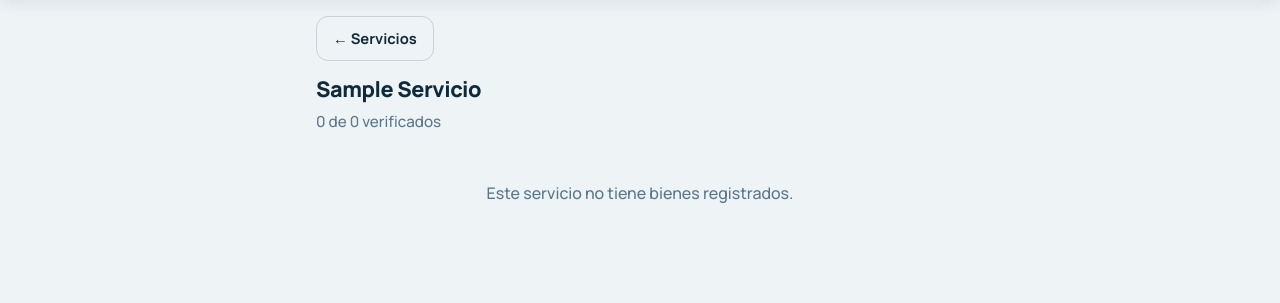
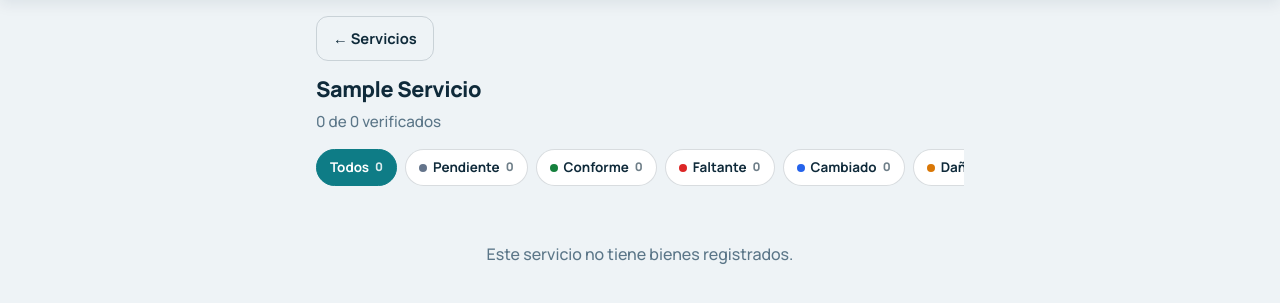
Before and after one commit to Void-grms/inventarioS, a Django app: page /servicio/1/ in a window 1280 px wide. Shown: the part 64-367 px from the top of the page. Run offline with Django 5.2, Linux system fonts and the light colour scheme; a user stored in the database is signed in; tables that the repository leaves empty hold one stand-in row (values such as "Sample post"); data that the repository does not hold is empty.

Commit message:
feat: filtros por estado (chips con conteo) en la vista de servicio

```diff
--- a/inventario/static/inventario/app.css
+++ b/inventario/static/inventario/app.css
@@ -225,6 +225,30 @@ a.card:hover { transform: translateY(-2px); box-shadow: var(--sh-2); }
 
 .empty { text-align: center; color: var(--muted); padding: var(--s6) var(--s4); }
 
+/* ---------- Chips de filtro ---------- */
+.chips { display: flex; gap: var(--s2); overflow-x: auto; padding-bottom: var(--s2); margin-bottom: var(--s4); -webkit-overflow-scrolling: touch; scrollbar-width: none; }
+.chips::-webkit-scrollbar { display: none; }
+.chip {
+  flex: none; display: inline-flex; align-items: center; gap: 6px;
+  border: 1px solid var(--border-strong); background: var(--surface);
+  color: var(--text); border-radius: var(--r-full); padding: 7px 13px;
+  font-size: .84rem; font-weight: 700; white-space: nowrap;
+  transition: background .16s var(--ease), border-color .16s, color .16s;
+}
+.chip__n { font-size: .74rem; font-weight: 800; opacity: .6; }
+.chip:active { transform: translateY(1px); }
+.chip--active { background: var(--brand); border-color: var(--brand); color: #fff; }
+.chip--active .chip__n { opacity: .85; }
+/* punto de color por estado (cuando no está activo) */
+.chip--pendiente::before,.chip--conforme::before,.chip--faltante::before,
+.chip--cambiado::before,.chip--danado::before { content:""; width:8px; height:8px; border-radius:50%; }
+.chip--pendiente::before { background: var(--st-pendiente); }
+.chip--conforme::before  { background: var(--st-conforme); }
+.chip--faltante::before  { background: var(--st-faltante); }
+.chip--cambiado::before  { background: var(--st-cambiado); }
+.chip--danado::before    { background: var(--st-danado); }
+.chip--active::before { background: #fff !important; }
+
 /* ---------- Historial (timeline) ---------- */
 .timeline { display: flex; flex-direction: column; gap: var(--s2); }
 .tl-item { background: var(--surface); border: 1px solid var(--border); border-left: 3px solid var(--brand); border-radius: var(--r-md); padding: var(--s3) var(--s4); box-shadow: var(--sh-1); }
--- a/inventario/templates/inventario/servicio_detalle.html
+++ b/inventario/templates/inventario/servicio_detalle.html
@@ -4,6 +4,15 @@
 <a class="btn btn--ghost" href="{% url 'avance' %}" style="margin-bottom:var(--s4)">← Servicios</a>
 <h1 class="page-title">{{ servicio.nombre|title }}</h1>
 <p class="page-sub">{{ servicio.total_verificados }} de {{ servicio.total_bienes }} verificados</p>
+
+<div class="chips">
+  {% for c in chips %}
+  <a class="chip chip--{{ c.clase }}{% if c.val == estado_sel %} chip--active{% endif %}"
+     href="?{% if c.val %}estado={{ c.val }}{% endif %}">
+    {{ c.lbl }} <span class="chip__n">{{ c.n }}</span>
+  </a>
+  {% endfor %}
+</div>
 
 <div class="list">
   {% for b in bienes %}
@@ -15,7 +24,7 @@
     {% estado_badge b.estado_verificacion %}
   </a>
   {% empty %}
-  <div class="empty">Este servicio no tiene bienes registrados.</div>
+  <div class="empty">{% if estado_sel %}No hay bienes con ese estado en este servicio.{% else %}Este servicio no tiene bienes registrados.{% endif %}</div>
   {% endfor %}
 </div>
 {% endblock %}
--- a/inventario/views.py
+++ b/inventario/views.py
@@ -1,5 +1,6 @@
 from django.contrib import messages
 from django.contrib.auth.decorators import login_required, user_passes_test
+from django.db.models import Count
 from django.http import HttpResponse
 from django.shortcuts import get_object_or_404, redirect, render
 
@@ -7,6 +8,7 @@ from .exports import (bienes_por_responsable, bienes_por_servicio, exportar_exce
 from .forms import VerificacionForm
 from .importador import importar_inventario
 from .models import Bien, Servicio
+from .templatetags.inventario_extras import clase_estado
 
 
 @login_required
@@ -29,8 +31,24 @@ def avance(request):
 @login_required
 def servicio_detalle(request, pk):
     servicio = get_object_or_404(Servicio, pk=pk)
+    estado_sel = (request.GET.get("estado") or "").strip()
+
+    bienes = servicio.bienes.all()
+    if estado_sel:
+        bienes = bienes.filter(estado_verificacion=estado_sel)
+
+    # Conteos por estado para los chips de filtro.
+    conteos = {row["estado_verificacion"]: row["n"] for row in
+               servicio.bienes.values("estado_verificacion").annotate(n=Count("id"))}
+    total = servicio.total_bienes()
+    chips = [{"val": "", "lbl": "Todos", "clase": "todos", "n": total}]
+    for val, lbl in Bien.ESTADOS_VERIF:
+        chips.append({"val": val, "lbl": lbl,
+                      "clase": clase_estado(val), "n": conteos.get(val, 0)})
+
     return render(request, "inventario/servicio_detalle.html", {
-        "servicio": servicio, "bienes": servicio.bienes.all(),
+        "servicio": servicio, "bienes": bienes,
+        "chips": chips, "estado_sel": estado_sel,
     })
 
 
```
Also changed, not shown: tests/test_acceso.py (+16 -0 lines).
